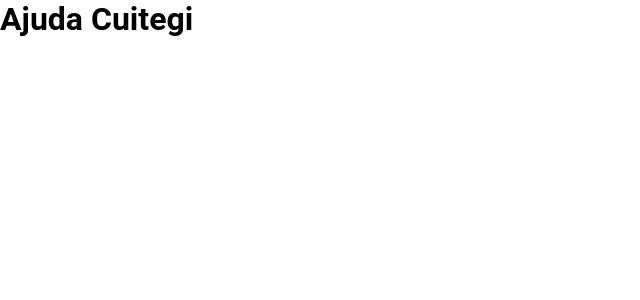
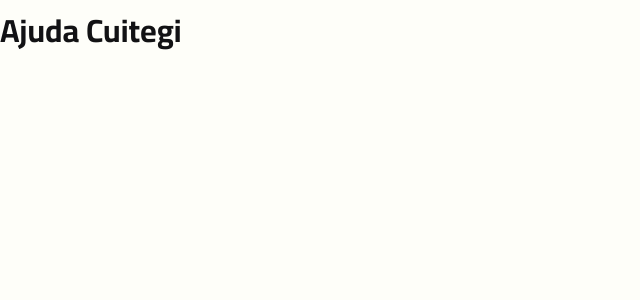
Before and after one commit to wcardosos/ajuda-cuitegi-frontend, a Next.js app: page / in a window 1280 px wide. Shown: the top 300 px of the page, without its empty margins (0-640 px from the left). Built offline with nearby package versions, Linux system fonts and the light colour scheme.

Commit message:
fix(styles) Fix global styles problems

```diff
--- a/src/styles/global.ts
+++ b/src/styles/global.ts
@@ -8,7 +8,11 @@ export default createGlobalStyle`
   }
   body {
     background: ${(props) => props.theme.colors.background};
-    color: ${(props) => props.theme.colors.text};
-    font: 400 16px Roboto, sans-serif;
+    color: ${(props) => props.theme.colors.textPrimary};
+    font: 400 16px Cairo, sans-serif;
+
+    @media (min-width: 320px) and (max-width: 420px) {
+      font-size: 12px;
+    }
   }
 `;
--- a/src/styles/theme.ts
+++ b/src/styles/theme.ts
@@ -1,8 +1,8 @@
 const theme = {
   colors: {
-    background: '#ffffff',
+    background: '#FEFEF9',
     textPrimary: '#121214',
-    textSecondary: '#f9f9f9',
+    textSecondary: '#F9F9F9',
     primary: '#28AE5E',
     secondary: '#EFF321',
   },
```
